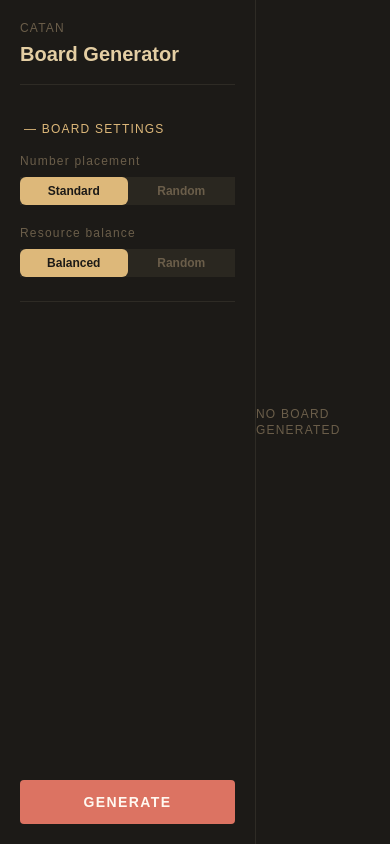
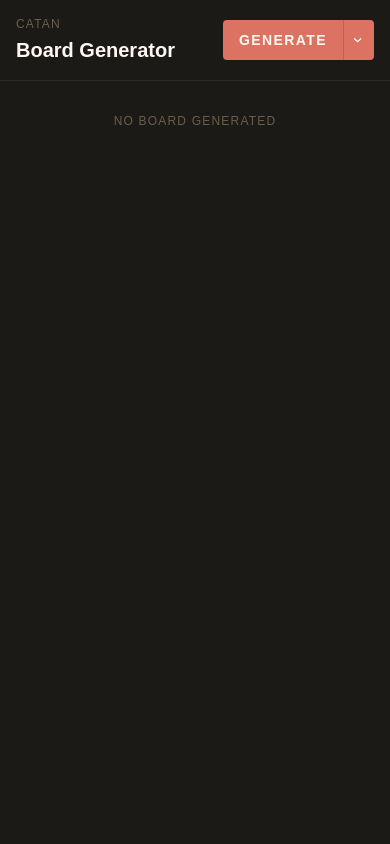
Before and after one commit to pabloyanezb/catan, a Next.js app: page / in a window 390 px wide. Built offline with nearby package versions, Linux system fonts and the light colour scheme; what honeycomb-grid would draw is missing.

Commit message:
feat: refactor classes, BoardClient and SettingsPanel components, introduce SegmentedControl and SettingsFields for improved settings management

```diff
--- a/src/components/BoardClient.tsx
+++ b/src/components/BoardClient.tsx
@@ -4,8 +4,8 @@
 import { generateBoard } from "@/engine/generator";
 import { MathRandomRNG } from "@/engine/rng";
 import { BoardSettings } from "@/engine/types";
-import BoardView from "./BoardView";
-import SettingsPanel from "./SettingsPanel";
+import BoardView from "./board/BoardView";
+import SettingsPanel from "./panel/SettingsPanel";
 
 export default function BoardClient() {
   const [settings, setSettings] = useState<BoardSettings>({
@@ -21,16 +21,16 @@
   }
 
   return (
-    <div className="flex min-h-screen bg-catan-bg">
+    <div className="flex flex-col md:flex-row min-h-screen bg-catan-bg">
       <SettingsPanel
         settings={settings}
         onChange={setSettings}
         onGenerate={handleGenerate}
       />
-      <main className="flex-1 flex items-center justify-center">
+      <main className="flex-1 flex md:items-center justify-center">
         {board
           ? <BoardView board={board} />
-          : <p className="text-xs uppercase tracking-widest text-catan-muted">No board generated</p>
+          : <p className="text-xs uppercase tracking-widest text-catan-muted mt-8 md:mt-0">No board generated</p>
         }
       </main>
     </div>
--- a/src/components/SettingsPanel.tsx
+++ /dev/null
@@ -1,91 +0,0 @@
-"use client";
-
-import { useState } from "react";
-import { BoardSettings, NumberPlacementMode, ResourceBalanceMode } from "@/engine/types";
-import SegmentedControl from "./SegmentedControl";
-
-interface Props {
-  settings: BoardSettings;
-  onChange: (settings: BoardSettings) => void;
-  onGenerate: () => void;
-}
-
-export default function SettingsPanel({ settings, onChange, onGenerate }: Props) {
-  const [showBoardSettings, setShowBoardSettings] = useState(true);
-
-  function update<K extends keyof BoardSettings>(key: K, value: BoardSettings[K]) {
-    onChange({ ...settings, [key]: value });
-  }
-
-  return (
-    <aside className="w-64 min-h-screen flex flex-col p-5 gap-8 border-r bg-catan-bg border-catan-border">
-
-      {/* Header */}
-      <div className="pb-4 border-b border-catan-border">
-        <p className="text-xs uppercase tracking-widest mb-1 text-catan-muted">Catan</p>
-        <h1 className="text-xl font-bold text-catan-sand">Board Generator</h1>
-      </div>
-
-      {/* Board Settings toggle */}
-      <div className="flex flex-col gap-3">
-        <button
-          onClick={() => setShowBoardSettings(prev => !prev)}
-          className={`
-            text-xs uppercase tracking-widest text-left px-1 py-1 rounded
-            cursor-pointer transition-colors hover:bg-catan-surface
-            ${showBoardSettings ? "text-catan-parchment" : "text-catan-muted"}
-          `}
-        >
-          {showBoardSettings ? "— Board Settings" : "+ Board Settings"}
-        </button>
-
-        {/* Settings */}
-        <div className={`
-          flex flex-col gap-5 overflow-hidden transition-all duration-300
-          ${showBoardSettings ? "max-h-96 opacity-100" : "max-h-0 opacity-0"}
-        `}>
-          <div className="flex flex-col gap-5 pb-6 border-b border-catan-border">
-
-            {/* Number placement */}
-            <div className="flex flex-col gap-2">
-              <label className="text-xs tracking-widest text-catan-muted">
-                Number placement
-              </label>
-              <SegmentedControl
-                options={["standard", "random"] as NumberPlacementMode[]}
-                value={settings.numberPlacement}
-                onChange={(v) => update("numberPlacement", v)}
-                labels={{ standard: "Standard", random: "Random" }}
-              />
-            </div>
-
-            {/* Resource balance */}
-            <div className="flex flex-col gap-2">
-              <label className="text-xs tracking-widest text-catan-muted">
-                Resource balance
-              </label>
-              <SegmentedControl
-                options={["balanced", "random"] as ResourceBalanceMode[]}
-                value={settings.resourceBalance}
-                onChange={(v) => update("resourceBalance", v)}
-                labels={{ balanced: "Balanced", random: "Random" }}
-              />
-            </div>
-
-          </div>
-        </div>
-      </div>
-
-      {/* Generate button */}
-      <div className="mt-auto">
-        <button
-          onClick={onGenerate}
-          className="w-full py-3 font-bold text-sm uppercase tracking-widest rounded cursor-pointer transition-colors bg-catan-umber hover:bg-catan-umber-hover text-catan-text"
-        >
-          Generate
-        </button>
-      </div>
-
-    </aside>
-  );
-}
--- /dev/null
+++ b/src/components/panel/SettingsFields.tsx
@@ -0,0 +1,43 @@
+import { BoardSettings, NumberPlacementMode, ResourceBalanceMode } from "@/engine/types";
+import SegmentedControl from "./SegmentedControl";
+
+interface Props {
+  settings: BoardSettings;
+  onChange: (settings: BoardSettings) => void;
+}
+
+export default function SettingsFields({ settings, onChange }: Props) {
+  function update<K extends keyof BoardSettings>(key: K, value: BoardSettings[K]) {
+    onChange({ ...settings, [key]: value });
+  }
+
+  return (
+    <>
+      {/* Number placement */}
+      <div className="flex flex-col gap-2">
+        <label className="text-xs tracking-widest text-catan-muted">
+          Number placement
+        </label>
+        <SegmentedControl
+          options={["standard", "random"] as NumberPlacementMode[]}
+          value={settings.numberPlacement}
+          onChange={(v) => update("numberPlacement", v)}
+          labels={{ standard: "Standard", random: "Random" }}
+        />
+      </div>
+
+      {/* Resource balance */}
+      <div className="flex flex-col gap-2">
+        <label className="text-xs tracking-widest text-catan-muted">
+          Resource balance
+        </label>
+        <SegmentedControl
+          options={["balanced", "random"] as ResourceBalanceMode[]}
+          value={settings.resourceBalance}
+          onChange={(v) => update("resourceBalance", v)}
+          labels={{ balanced: "Balanced", random: "Random" }}
+        />
+      </div>
+    </>
+  );
+}
--- /dev/null
+++ b/src/components/panel/SettingsPanel.tsx
@@ -0,0 +1,117 @@
+"use client";
+
+import { useState } from "react";
+import { BoardSettings } from "@/engine/types";
+import SettingsFields from "./SettingsFields";
+
+interface Props {
+  settings: BoardSettings;
+  onChange: (settings: BoardSettings) => void;
+  onGenerate: () => void;
+}
+
+export default function SettingsPanel({ settings, onChange, onGenerate }: Props) {
+  const [showBoardSettings, setShowBoardSettings] = useState(true);
+  const [showMobilePanel, setShowMobilePanel] = useState(false);
+
+  function handleGenerate() {
+    setShowMobilePanel(false);
+    onGenerate();
+  }
+
+  const toggleClass = showBoardSettings
+    ? "text-xs uppercase tracking-widest text-left px-1 py-1 rounded cursor-pointer transition-colors hover:bg-catan-surface text-catan-parchment"
+    : "text-xs uppercase tracking-widest text-left px-1 py-1 rounded cursor-pointer transition-colors hover:bg-catan-surface text-catan-muted";
+
+  const accordionClass = showBoardSettings
+    ? "flex flex-col gap-5 overflow-hidden transition-all duration-300 max-h-96 opacity-100"
+    : "flex flex-col gap-5 overflow-hidden transition-all duration-300 max-h-0 opacity-0";
+
+  const chevronClass = showMobilePanel
+    ? "transition-transform duration-200 text-lg leading-none -rotate-90"
+    : "transition-transform duration-200 text-lg leading-none rotate-90";
+
+  return (
+    <aside className="w-full md:w-64 min-h-0 md:min-h-screen flex flex-row md:flex-col items-center md:items-stretch p-4 md:p-5 gap-4 md:gap-8 border-b md:border-b-0 md:border-r bg-catan-bg border-catan-border">
+
+      {/* Header */}
+      <div className="md:pb-4 md:border-b border-catan-border shrink-0">
+        <p className="text-xs uppercase tracking-widest mb-1 text-catan-muted">Catan</p>
+        <h1 className="text-xl font-bold text-catan-text">Board Generator</h1>
+      </div>
+
+      {/* Board Settings — desktop only */}
+      <div className="hidden md:flex flex-col gap-3 flex-1">
+        <button onClick={() => setShowBoardSettings(prev => !prev)} className={toggleClass}>
+          {showBoardSettings ? "— Board Settings" : "+ Board Settings"}
+        </button>
+
+        <div className={accordionClass}>
+          <div className="flex flex-col gap-5 pb-6 border-b border-catan-border">
+            <SettingsFields settings={settings} onChange={onChange} />
+          </div>
+        </div>
+      </div>
+
+      {/* Generate — desktop */}
+      <div className="hidden md:block md:mt-auto shrink-0">
+        <button
+          onClick={onGenerate}
+          className="w-full py-3 rounded cursor-pointer font-bold text-sm uppercase tracking-widest transition-colors bg-catan-umber hover:bg-catan-umber-hover text-catan-text"
+        >
+          Generate
+        </button>
+      </div>
+
+      {/* Generate + panel — mobile */}
+      <div className="md:hidden ml-auto relative">
+
+        {/* Backdrop */}
+        {showMobilePanel && (
+          <div className="fixed inset-0 z-40" onClick={() => setShowMobilePanel(false)} />
+        )}
+
+        {/* Panel flotante — hacia abajo */}
+        {showMobilePanel && (
+          <div className="absolute right-0 top-full mt-2 z-50 bg-catan-bg border border-catan-border rounded-lg p-4 flex flex-col gap-4 w-64 shadow-xl">
+
+            {/* Flecha apuntando al botón */}
+            <div className="absolute -top-2 right-4 w-4 h-4 bg-catan-bg border-l border-t border-catan-border rotate-45" />
+
+            <SettingsFields settings={settings} onChange={onChange} />
+
+            {/* Confirm */}
+            <button
+              onClick={handleGenerate}
+              className="w-full pt-2 text-sm tracking-widest text-catan-parchment cursor-pointer hover:text-catan-sand transition-colors text-right"
+            >
+              Confirm →
+            </button>
+          </div>
+        )}
+
+        {/* Botón con chevron — divisor interno */}
+        <div className="flex rounded overflow-hidden">
+
+          {/* Click en Generate — genera directo */}
+          <button
+            onClick={onGenerate}
+            className="px-4 py-2.5 cursor-pointer font-bold text-sm uppercase tracking-widest transition-colors bg-catan-umber hover:bg-catan-umber-hover text-catan-text"
+          >
+            Generate
+          </button>
+
+          {/* Divisor + chevron — abre panel */}
+          <button
+            onClick={() => setShowMobilePanel(prev => !prev)}
+            className="px-3 flex items-center cursor-pointer border-l border-catan-umber-hover transition-colors bg-catan-umber hover:bg-catan-umber-hover text-catan-text"
+          >
+            <span className={chevronClass}>›</span>
+          </button>
+
+        </div>
+      </div>
+
+    </aside>
+  );
+}
```
Also changed, not shown: src/components/board/BoardView.tsx (renamed from src/components/BoardView.tsx), src/components/board/HexTile.tsx (renamed from src/components/HexTile.tsx), src/components/panel/SegmentedControl.tsx (renamed from src/components/SegmentedControl.tsx).
